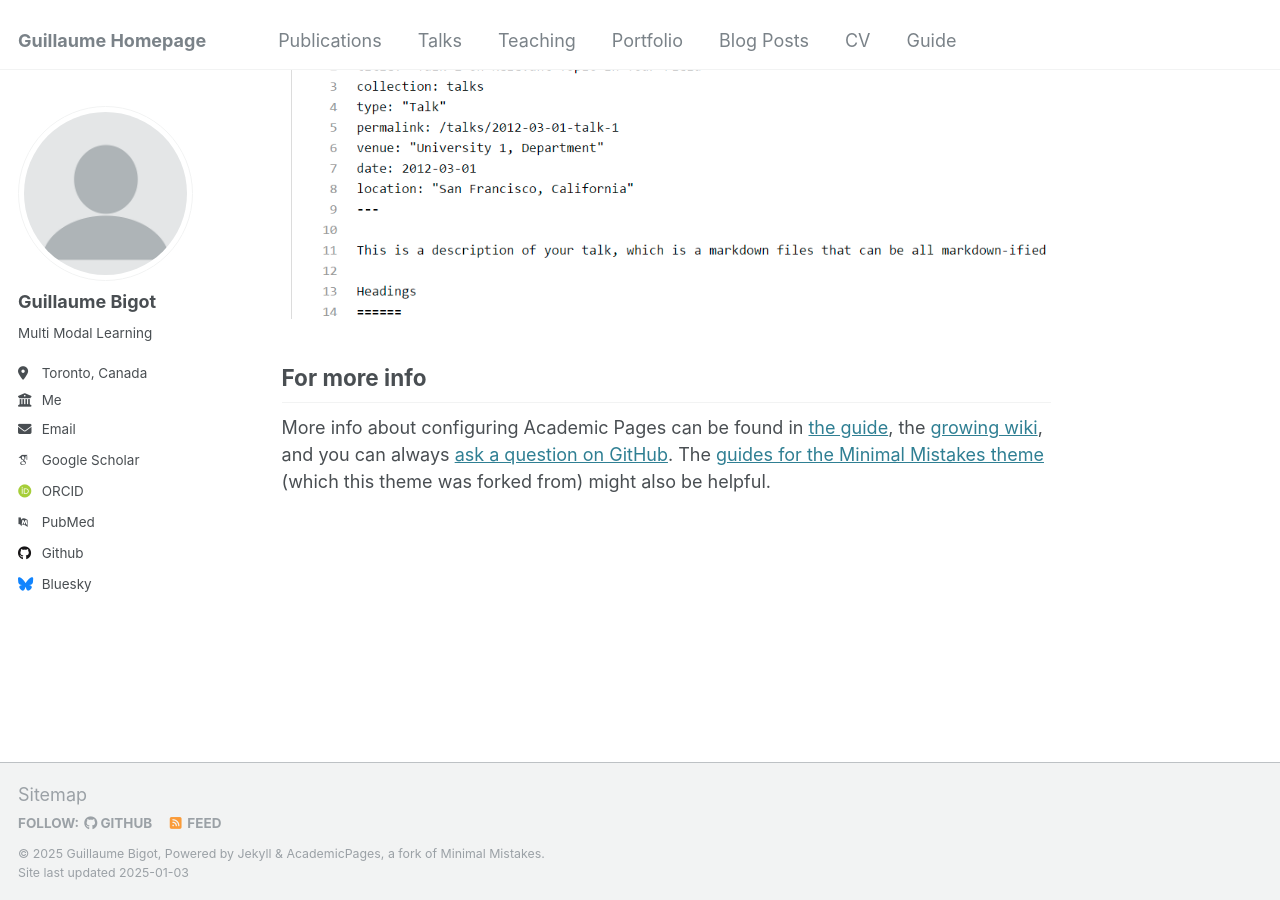
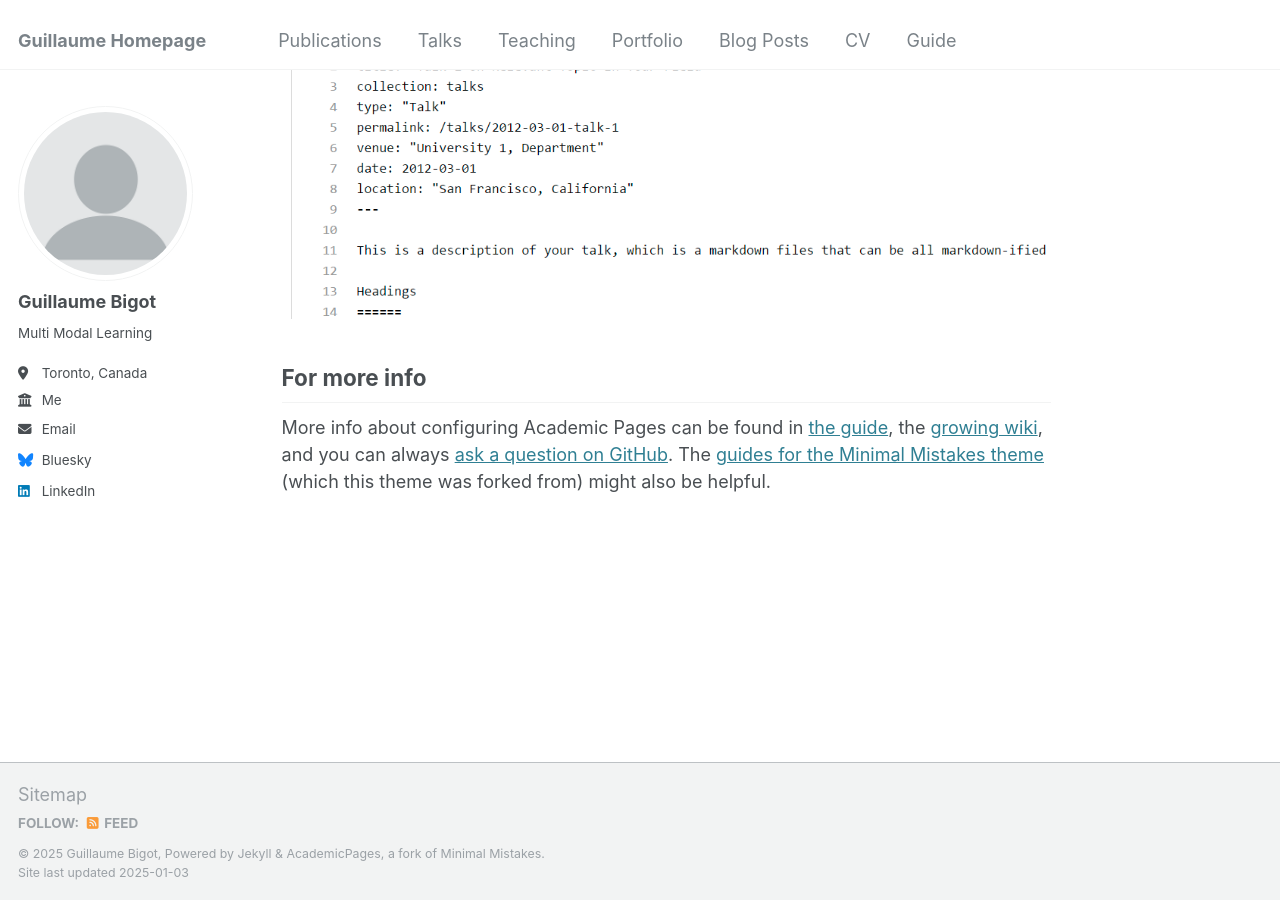
Before and after one commit to guillaume-bigot/guillaume-bigot.github.io, a Jekyll site: the page built from _pages/about.md, in a window 1280 px wide and 900 px high, scrolled down 2643 px. Built offline with Jekyll 4.4.1, drawn with Linux system fonts in a browser that asks for light colours; some web fonts are replaced; part of the change alters nothing that is shown.

Commit message:
Update _config.yml

```diff
--- a/_config.yml
+++ b/_config.yml
@@ -32,11 +32,11 @@ author:
 
   # Academic websites
   arxiv            : # URL - Update with the correct link to your profile
-  googlescholar    : "https://scholar.google.com/citations?user=PS_CX0AAAAAJ"
+  googlescholar    : # URL
   impactstory      : # URL
-  orcid            : "http://orcid.org/yourorcidurl"
+  orcid            : # URL
   semantic         : # URL
-  pubmed           : "https://www.ncbi.nlm.nih.gov/pubmed/?term=john+snow"
+  pubmed           : # URL
   researchgate     : # URL
   scopus           : # URL
 
@@ -44,7 +44,7 @@ author:
   bitbucket        : # Username - Update with your username on the site
   codepen          : # Username
   dribbble         : # Username
-  github           : "academicpages"
+  github           : # Username
   kaggle           : # Username
   stackoverflow    : # User number or user number and name (i.e., use "1" or "1/jeff-atwood")
 
@@ -58,7 +58,7 @@ author:
   keybase          : # Username
   instagram        : # Username
   lastfm           : # Username
-  linkedin         : # Username
+  linkedin         : "https://www.linkedin.com/in/guillaume-bigot-553b4b1b1/"
   mastodon         : # URL
   medium           : # URL
   pinterest        : # Username
```
